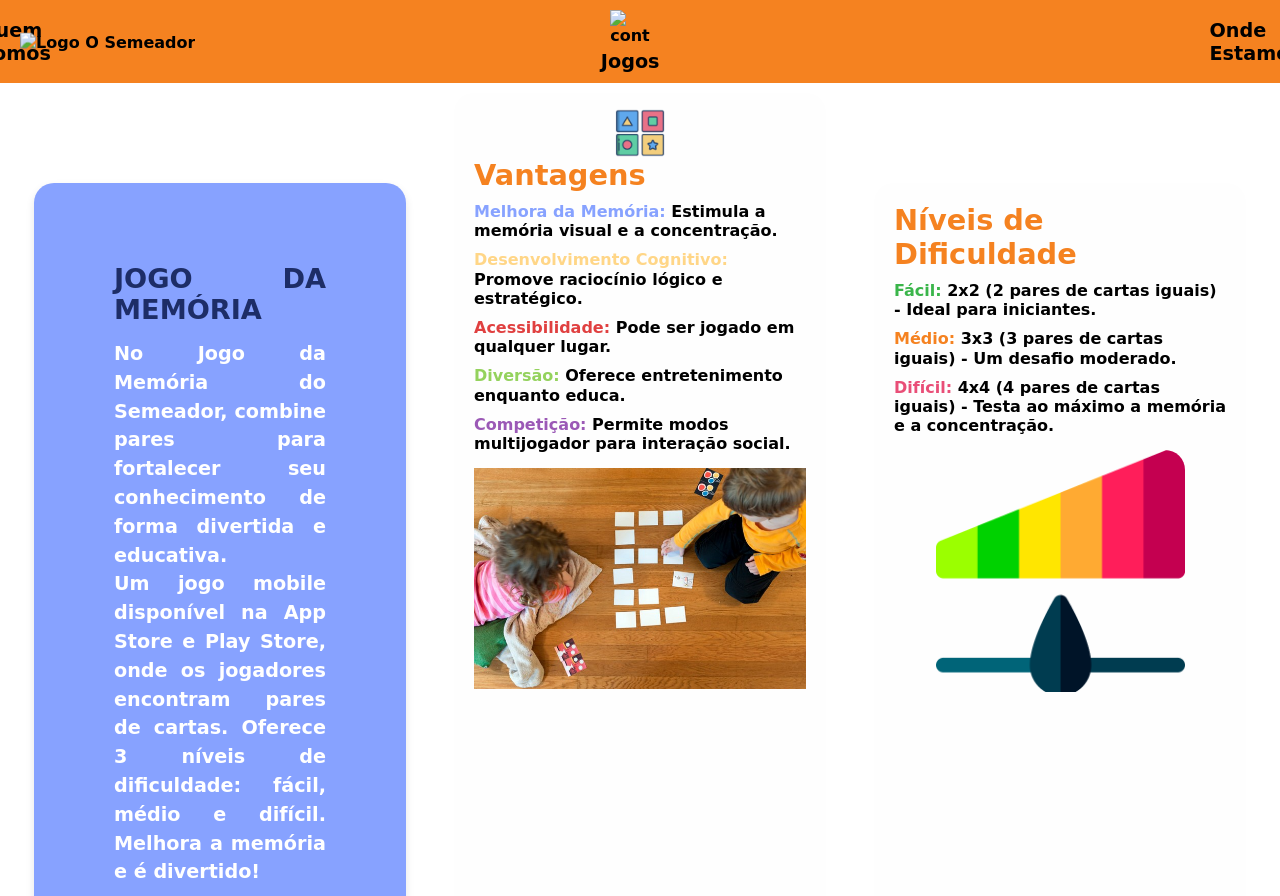
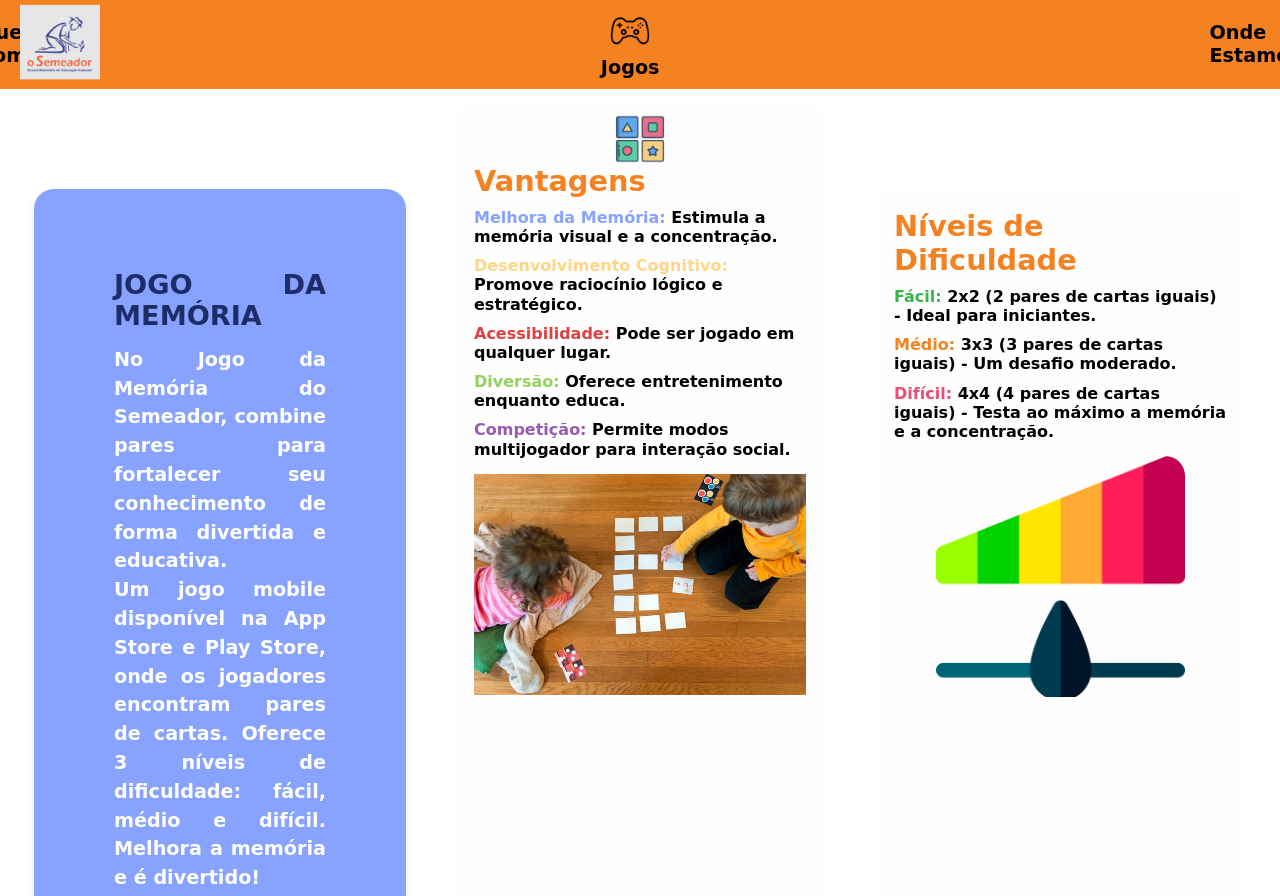
Before and after one commit to guilhermesantos0/Jornada_Do_Saber, a plain HTML site: page Memoria/JogoDaMemoria.html in a window 1280 px wide. Shown: the top 896 px of the page. Drawn offline with Linux system fonts and the light colour scheme; the site is published under a folder, as on GitHub Pages, so addresses that start at the root find nothing; a web font is replaced by a local one.

Commit message:
ajuste em algumas imagens

```diff
--- a/Memoria/JogoDaMemoria.html
+++ b/Memoria/JogoDaMemoria.html
@@ -13,12 +13,12 @@
     <!-- Cabeçalho -->
     <header>
         <div class="logo">
-            <img src="/imagens/image3.png" alt="Logo O Semeador">
+            <img src="imagens/image3.png" alt="Logo O Semeador">
         </div>
         <nav>
             <a href="#quem-somos">Quem Somos</a>
             <div class="jogos-abas">
-                <img src="/imagens/image2.png" alt="controle" class="imagem-jogos">
+                <img src="imagens/image2.png" alt="controle" class="imagem-jogos">
                 <a href="#jogos" class="jogos-link">Jogos</a>
             </div>
             <a href="#onde-estamos">Onde Estamos</a>
```
